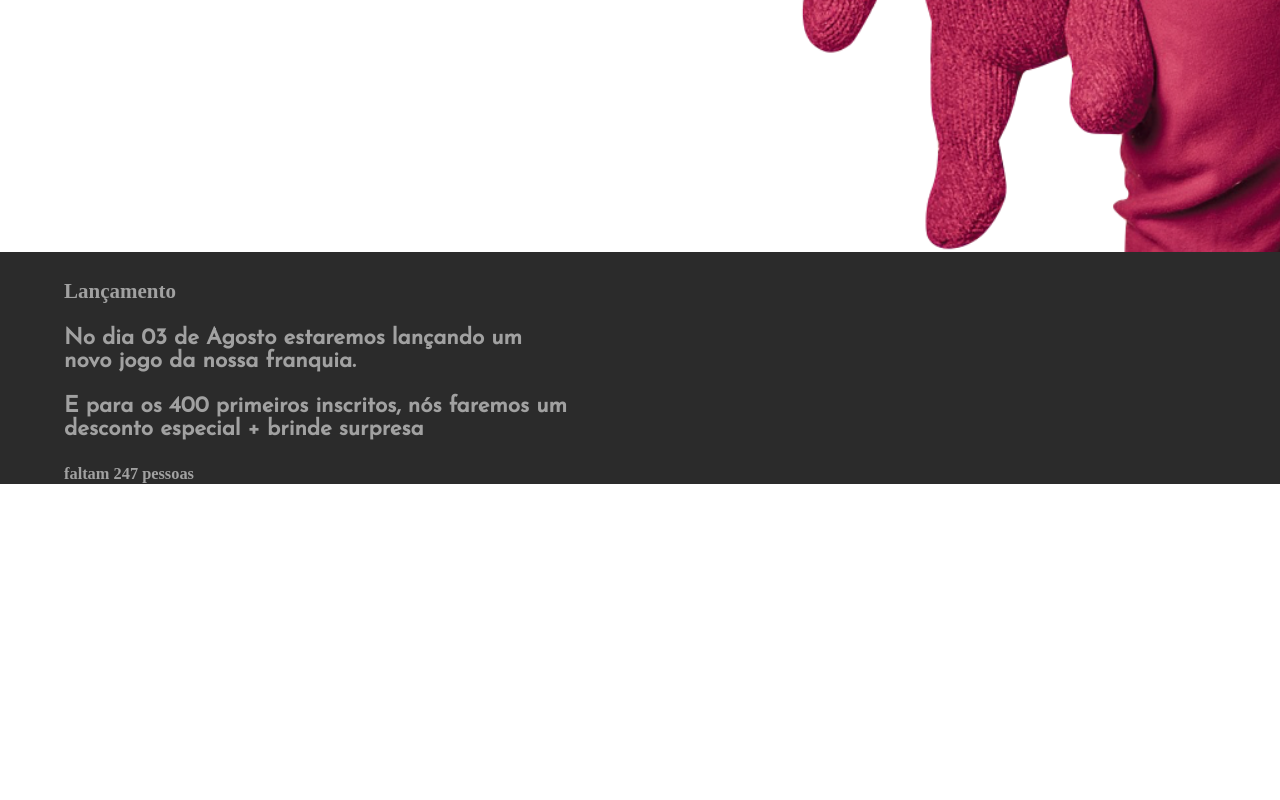
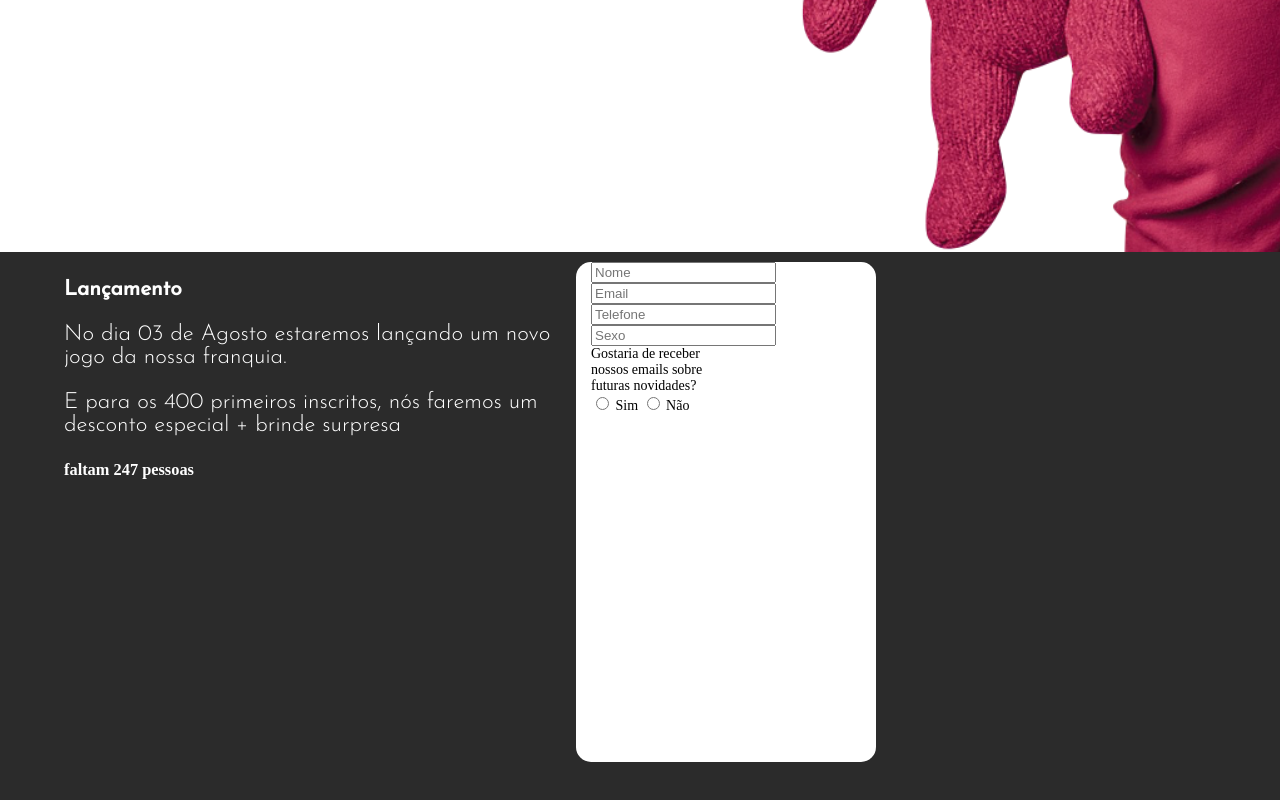
Before and after one commit to guedeslet/projetoCITi, a plain HTML site: page index.html in a window 1280 px wide. Shown: the part 452-1252 px from the top of the page. Before the commit the page ends 952 px from the top, so only its background shows below. Drawn offline with Linux system fonts and the light colour scheme.

Commit message:
alterações no formulário de cadastro e na section 2

```diff
--- a/index.html
+++ b/index.html
@@ -24,20 +24,34 @@
            <p>Conheça a maior empresa de jogos infantis do Brasil. Entre em contato conosco e traga mais alegria para seus filhos.</p>
            <button class="pink-button"> <a href="#form"> Inscreva-se! </a></button>
 
+
         </div>
 
 
    </section>
 
    <section id="form">
-        <div class="banner-content">
+        <div class="banner-content2">
                 <h2> <strong> Lançamento </strong> </h2>
                 <p>No dia 03 de Agosto estaremos lançando um novo jogo da nossa franquia.</p>
                 <p>E para os 400 primeiros inscritos, nós faremos um desconto especial + brinde surpresa</p>
                 <h3>faltam 247 pessoas</h3>
             </div>
+
+            <div class="formulario">
+
+                        <form class="banner-content">
+                            <input type="text" placeholder="Nome" name="nome"/> <br>
+                            <input type="text" placeholder="Email" name="email"/> <br>
+                            <input type="text" placeholder="Telefone" name="telefone"/> <br>
+                            <input type="text" placeholder="Sexo" name="sexo"/> <br>
+                            <span> Gostaria de receber nossos emails sobre futuras novidades? </span><br>
+                            <input type="radio" name= "sexo" /> Sim
+			                <input type="radio" name="sexo"/> Não <br/>
+                       </form>
+            </div>
    </section>
-   <form></form>
+
 
 </div>
 </body>
--- a/style.css
+++ b/style.css
@@ -1,7 +1,7 @@
 @charset "UTF-8";
 /* CSS Document */
 
-*{
+* > banner-content2 {
     color: #A1A1A1;
 }
 html, body {
@@ -12,7 +12,7 @@ html, body {
 p{
     font-size: 1.6rem;
     font-family: 'Josefin Sans', sans-serif;
-    font-weight: 900;
+    font-weight: 300;
 }
 
 #banner{
@@ -43,6 +43,8 @@ a:visited, a:active {
     width: 40%;
     margin-left: 5%;
 }
+
+
 
 .page-title {
     color: #313131;
@@ -78,5 +80,28 @@ a:visited, a:active {
 
 #form {
 background: #2B2B2B;
+height: 700px;
 padding-top: 10px;
 }
+h2{
+    font-family: 'Josefin Sans', sans-serif;
+    font-weight: 400;
+
+}
+
+.formulario {
+    float: left;
+    background: white;
+    border-radius: 15px;
+    height: 500px;
+    width: 300px;
+    float: left;
+}
+
+.banner-content2 {
+    width: 40%;
+    margin-left: 5%;
+    color: white;
+    float: left;
+
+}
```
